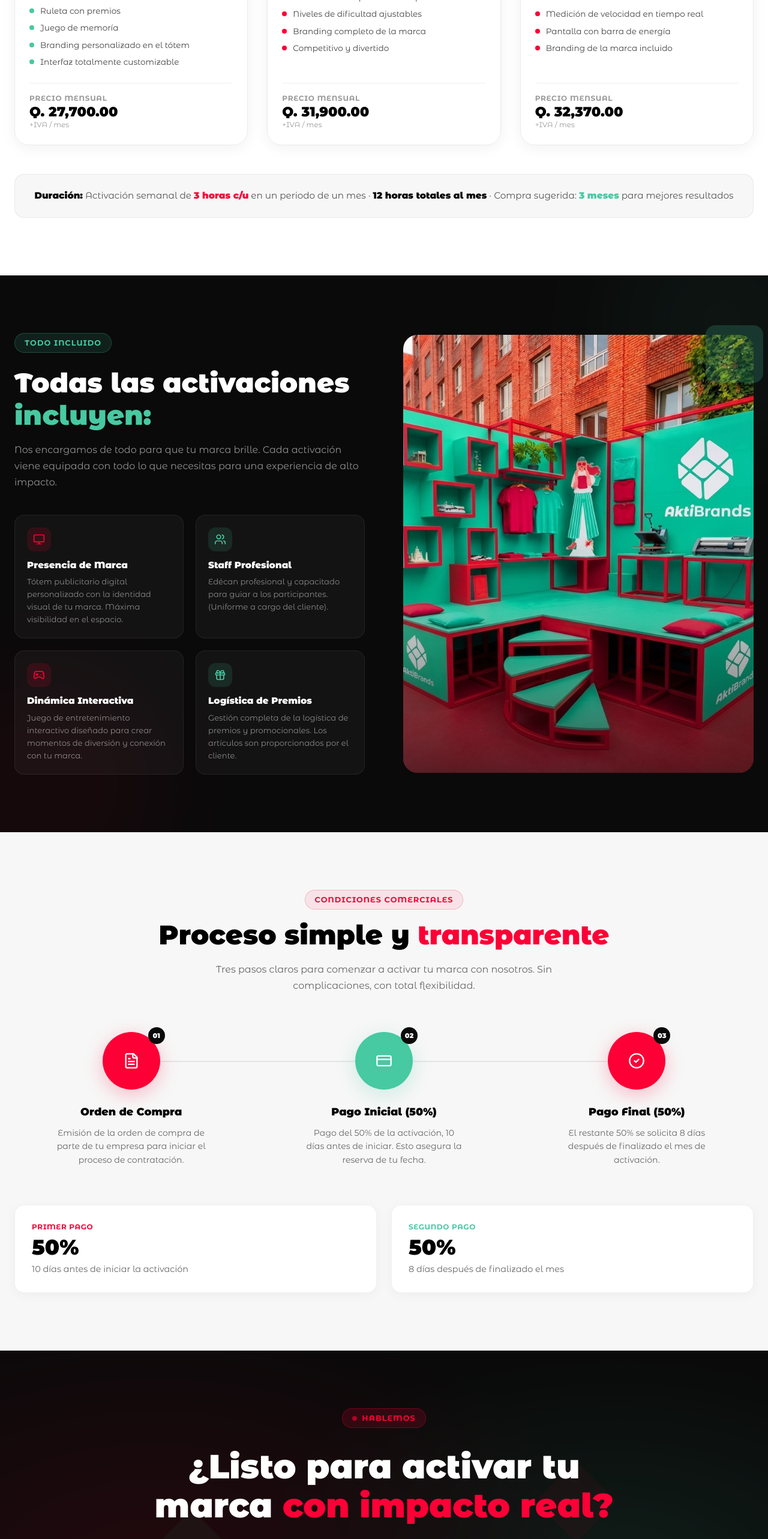
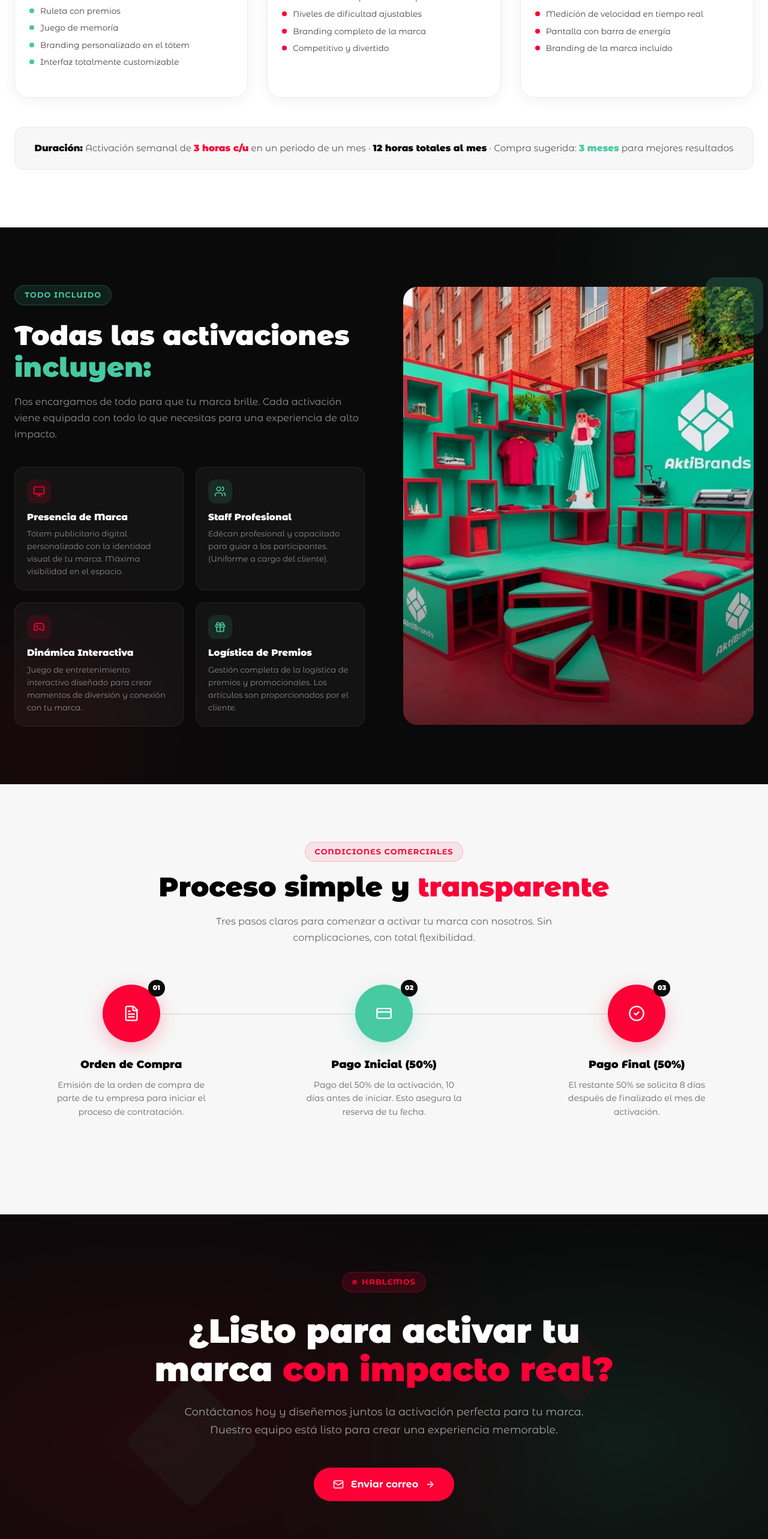
Before and after one commit to lpmunoz99/aktibrands-landing-page, a React (Vite) app: page / in a window 1280 px wide. Shown: the part 1840-4405 px from the top of the page at 60% size. Built offline with nearby package versions, Linux system fonts and the light colour scheme.

Commit message:
Se quito precios y se modifico el componente de comercial

```diff
--- a/src/app/components/ActivationsSection.tsx
+++ b/src/app/components/ActivationsSection.tsx
@@ -6,8 +6,6 @@ const activations = [
     name: "Neuro-Challenge",
     icon: Monitor,
     accent: "#47C9A2",
-    price: "Q. 27,700.00",
-    priceNote: "+IVA / mes",
     description:
       "Pantalla táctil adaptable para ruleta con premios o memoría. Incluye branding de la marca tanto en el mupie como la personalización del juego.",
     details: ["Ruleta con premios", "Juego de memoría", "Branding personalizado en el tótem", "Interfaz totalmente customizable"],
@@ -18,8 +16,6 @@ const activations = [
     name: "Zona de Reacción",
     icon: Activity,
     accent: "#FC0036",
-    price: "Q. 31,900.00",
-    priceNote: "+IVA / mes",
     description:
       "Pelotas o barras que caen de forma aleatoria, gana el usuario que logre atrapar todas. Incluye branding de la marca.",
     details: ["Dinámica de captura en tiempo real", "Niveles de dificultad ajustables", "Branding completo de la marca", "Competitivo y divertido"],
@@ -30,8 +26,6 @@ const activations = [
     name: "Energy-Rush",
     icon: Zap,
     accent: "#FC0036",
-    price: "Q. 32,370.00",
-    priceNote: "+IVA / mes",
     description:
       "Piso táctil que va cargando la batería de la pantalla según la velocidad del usuario. Pon a prueba tu energía.",
     details: ["Piso táctil interactivo", "Medición de velocidad en tiempo real", "Pantalla con barra de energía", "Branding de la marca incluido"],
@@ -130,23 +124,7 @@ export function ActivationsSection() {
                     ))}
                   </ul>
 
-                  {/* Price */}
-                  <div
-                    className="pt-4 border-t flex items-end justify-between"
-                    style={{ borderColor: "rgba(0,0,0,0.06)" }}
-                  >
-                    <div>
-                      <div style={{ fontSize: "0.75rem", color: "#999", fontWeight: 600, textTransform: "uppercase", letterSpacing: "0.06em" }}>
-                        Precio mensual
-                      </div>
-                      <div style={{ fontSize: "1.4rem", fontWeight: 900, color: "#000", lineHeight: 1.2 }}>
-                        {act.price}
-                      </div>
-                      <div style={{ fontSize: "0.75rem", color: "#999", fontWeight: 500 }}>
-                        {act.priceNote}
-                      </div>
-                    </div>
-                  </div>
+
                 </div>
               </div>
             );
--- a/src/app/components/CommercialSection.tsx
+++ b/src/app/components/CommercialSection.tsx
@@ -101,44 +101,7 @@ export function CommercialSection() {
           })}
         </div>
 
-        {/* Payment summary */}
-        <div className="grid md:grid-cols-2 gap-6">
-          <div
-            className="p-7 rounded-2xl"
-            style={{ backgroundColor: "white", border: "1.5px solid rgba(0,0,0,0.06)", boxShadow: "0 4px 20px rgba(0,0,0,0.04)" }}
-          >
-            <div
-              className="text-xs font-bold mb-2 uppercase tracking-wider"
-              style={{ color: "#FC0036" }}
-            >
-              Primer pago
-            </div>
-            <div style={{ fontSize: "2.2rem", fontWeight: 900, color: "#000", lineHeight: 1 }}>
-              50%
-            </div>
-            <div style={{ fontSize: "0.9rem", color: "#666", fontWeight: 500, marginTop: 8 }}>
-              10 días antes de iniciar la activación
-            </div>
-          </div>
 
-          <div
-            className="p-7 rounded-2xl"
-            style={{ backgroundColor: "white", border: "1.5px solid rgba(0,0,0,0.06)", boxShadow: "0 4px 20px rgba(0,0,0,0.04)" }}
-          >
-            <div
-              className="text-xs font-bold mb-2 uppercase tracking-wider"
-              style={{ color: "#47C9A2" }}
-            >
-              Segundo pago
-            </div>
-            <div style={{ fontSize: "2.2rem", fontWeight: 900, color: "#000", lineHeight: 1 }}>
-              50%
-            </div>
-            <div style={{ fontSize: "0.9rem", color: "#666", fontWeight: 500, marginTop: 8 }}>
-              8 días después de finalizado el mes
-            </div>
-          </div>
-        </div>
       </div>
     </section>
   );
```
